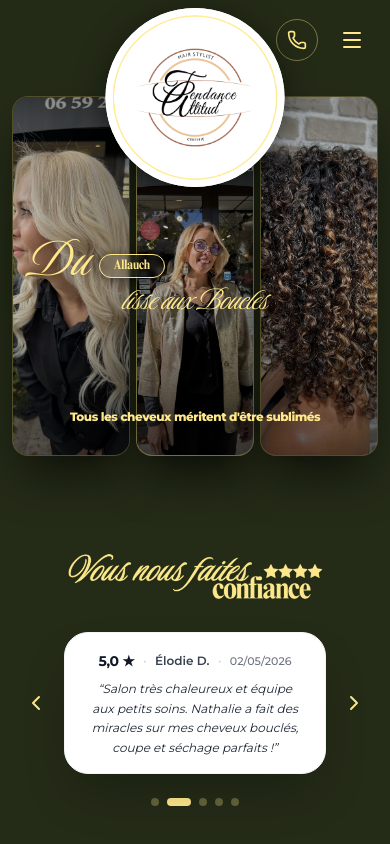
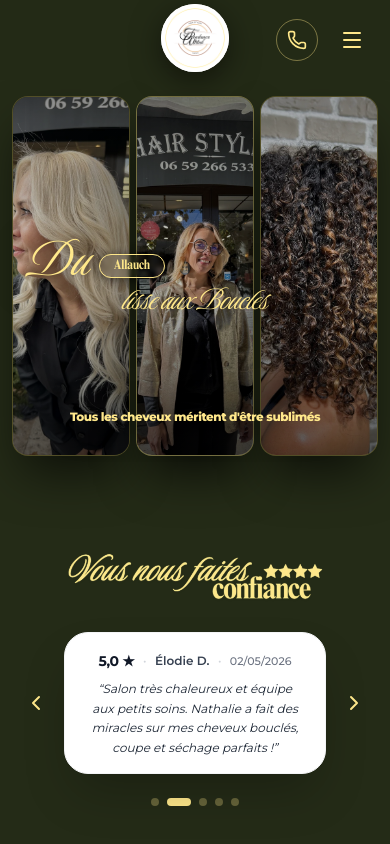
Before and after one commit to Christophe03/tendance-attitud, a Next.js app: page / in a window 390 px wide. Shown: the top 844 px of the page. Built offline with nearby package versions, Linux system fonts and the light colour scheme; a web font is replaced by a local one.

Commit message:
fix(header): make central logo dynamically responsive across all screen breakpoints

```diff
--- a/src/components/layout/Header.tsx
+++ b/src/components/layout/Header.tsx
@@ -35,18 +35,19 @@ export default function Header() {
           </nav>
 
           {/* Center Logo - enlarged & overlapping center hero card */}
-          <div className="absolute left-1/2 -translate-x-1/2 top-2 sm:top-2 md:top-2 z-50">
+          <div className="absolute left-1/2 -translate-x-1/2 top-1 sm:top-1.5 md:top-2 z-50">
             <Link
               href="/"
               className="group relative flex items-center justify-center rounded-full bg-white shadow-[0_8px_30px_rgba(0,0,0,0.5)] transition-all duration-300 hover:scale-105"
               aria-label="Retour à l'accueil Salon Tendance Attitud"
             >
-              <div className="w-22 h-22 sm:w-26 sm:h-26 md:w-32 md:h-32 rounded-full overflow-hidden p-1.5 sm:p-2 bg-white flex items-center justify-center">
+              <div className="w-[68px] h-[68px] sm:w-[88px] sm:h-[88px] md:w-[112px] md:h-[112px] lg:w-[132px] lg:h-[132px] xl:w-[145px] xl:h-[145px] rounded-full overflow-hidden p-1 sm:p-1.5 md:p-2 bg-white flex items-center justify-center transition-all duration-300">
                 <Image
                   src="/images/logo.png"
                   alt="Logo Salon Tendance Attitud Allauch"
-                  width={140}
-                  height={140}
+                  width={145}
+                  height={145}
+                  sizes="(max-width: 640px) 68px, (max-width: 768px) 88px, (max-width: 1024px) 112px, (max-width: 1280px) 132px, 145px"
                   className="w-full h-full object-contain"
                   priority
                 />
```
